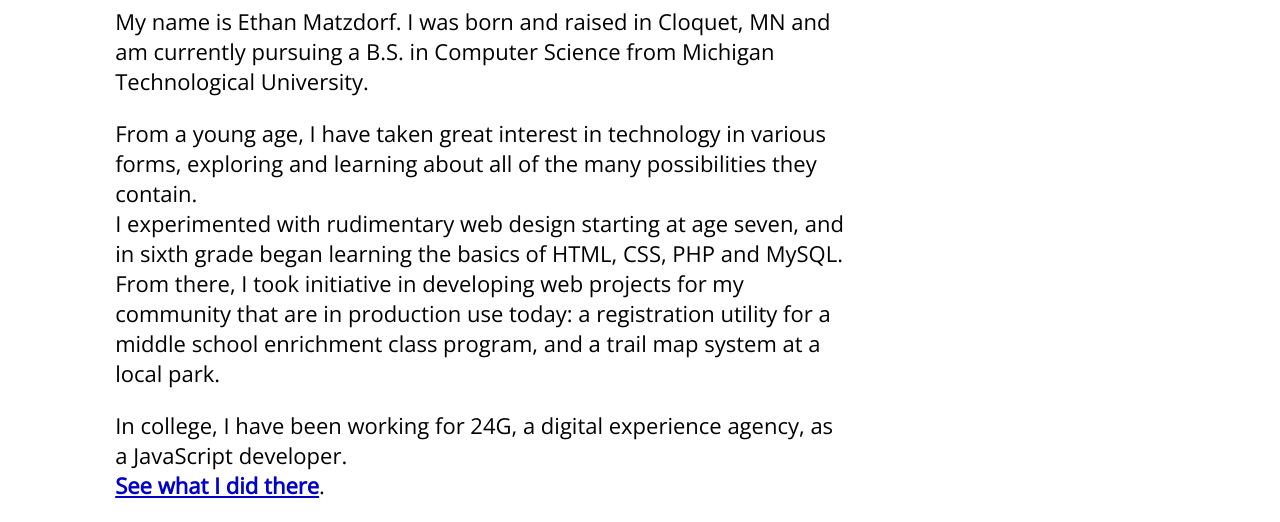
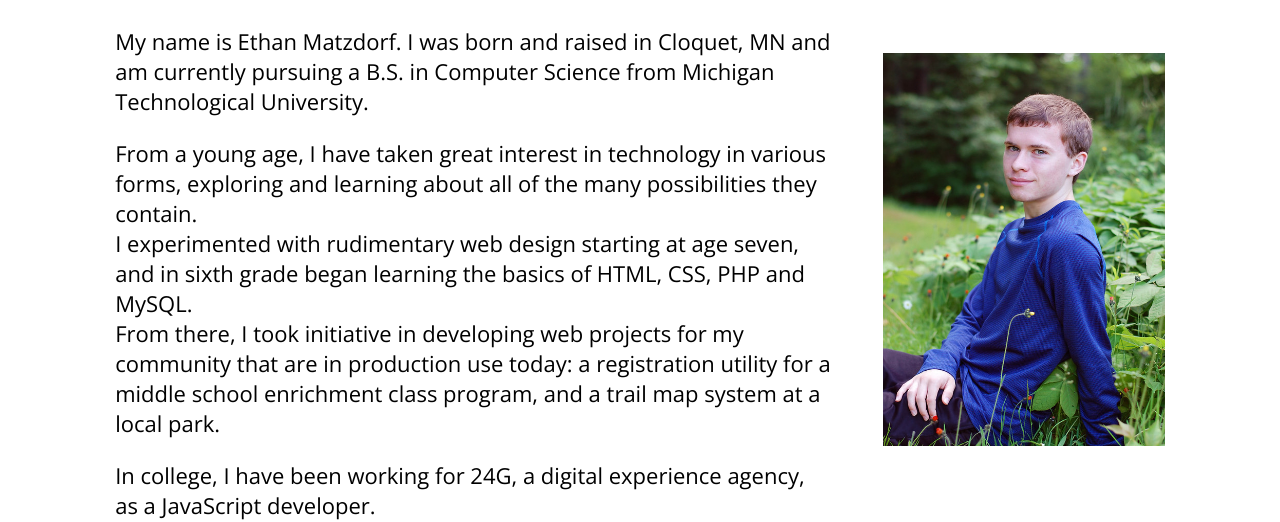
Before and after one commit to etekweb/etekweb-home, a Vue app: page / in a window 1280 px wide. Shown: the part 528-1050 px from the top of the page. Built offline with nearby package versions, Linux system fonts and the light colour scheme.

Commit message:
added image to about section

```diff
--- a/src/components/AboutSection.vue
+++ b/src/components/AboutSection.vue
@@ -1,14 +1,20 @@
 <template>
   <div class="about">
+    <div class="about-text">
       <h1>Hello, world!</h1>
       <p>
         My name is Ethan Matzdorf.
-      I was born and raised in Cloquet, MN and am currently pursuing a B.S. in Computer Science from Michigan Technological University.
+        I was born and raised in Cloquet, MN and am currently pursuing a B.S. in Computer Science from
+        Michigan Technological University.
       </p>
       <p>
-      From a young age, I have taken great interest in technology in various forms, exploring and learning about all of the many possibilities they contain.<br>
-      I experimented with rudimentary web design starting at age seven, and in sixth grade began learning the basics of HTML, CSS, PHP and MySQL.<br>
-      From there, I took initiative in developing web projects for my community that are in production use today: a registration utility for a middle school enrichment class program, and a trail map system at a local park.
+        From a young age, I have taken great interest in technology in various forms, exploring and
+        learning about all of the many possibilities they contain.<br>
+        I experimented with rudimentary web design starting at age seven,
+        and in sixth grade began learning the basics of HTML, CSS, PHP and MySQL.<br>
+        From there, I took initiative in developing web projects for my community
+        that are in production use today: a registration utility for a middle school enrichment class program,
+        and a trail map system at a local park.
       </p>
       <p>
         In college, I have been working for 24G, a digital experience agency, as a JavaScript developer.<br>
@@ -16,12 +22,23 @@
         <span class="link">See what I did there</span>.
       </p>
     </div>
+    <img class="profile-img" src="@/assets/profile.jpg">
+  </div>
 </template>
 
 <style scoped>
 .about {
   margin-top: 55px;
   margin-left: 9vw;
+  display: flex;
+}
+.about-text {
   max-width: 57vw;
+  margin-right: 4vw;
+}
+.profile-img {
+  width: 22vw;
+  align-self: center;
+  margin-right: 9vw;
 }
 </style>
```
Also changed, not shown: src/assets/profile.jpg (added). Lines whose indentation alone changed are shown as unchanged.
